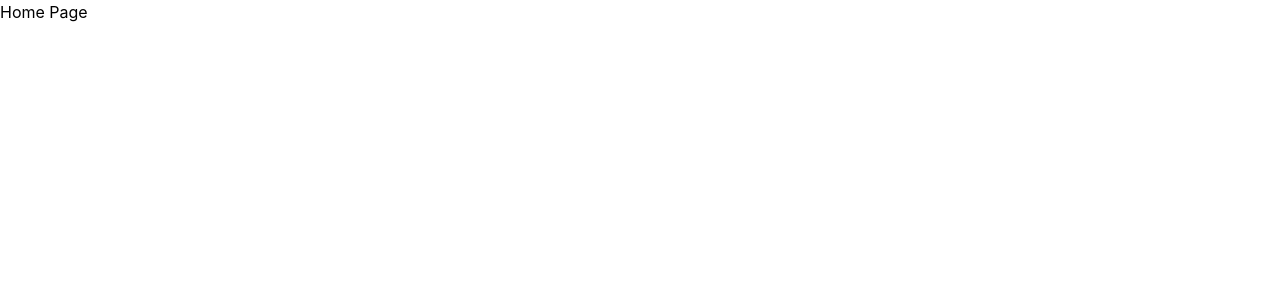
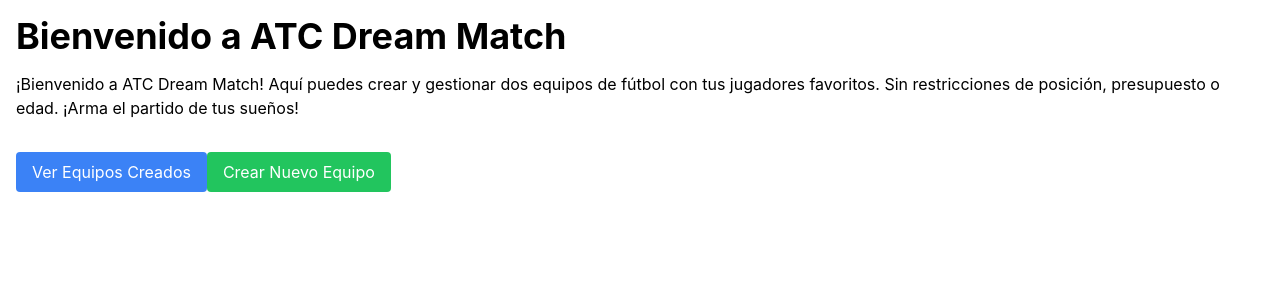
Before and after one commit to rodrigopenayo98/atc-dream-match, a React (Create React App) app: page / in a window 1280 px wide. Shown: the top 300 px of the page. Built offline with nearby package versions, Linux system fonts and the light colour scheme.

Commit message:
update to first home page

```diff
--- a/src/components/PlayerList.js
+++ b/src/components/PlayerList.js
@@ -6,7 +6,7 @@ export function PlayerList ({ onSelect }) {
   const [players, setPlayers] = useState([]);
 
   useEffect(() => {
-    axios.get('https://apifootball.com/api/?action=getPlayers&APIkey=YOUR_API_KEY')
+    axios.get('https://apifootball.com/api/?action=getPlayers&APIkey=024ab6c659cd714a26da8e6198e5983b58805f2141de253e0fa22004988e7fda')
       .then(response => setPlayers(response.data))
       .catch(error => console.error('Error fetching players:', error));
   }, []);
--- a/src/index.js
+++ b/src/index.js
@@ -3,7 +3,7 @@ import ReactDOM from 'react-dom/client';
 import './index.css';
 import App from './App';
 import { Provider } from 'react-redux';
-import store from './store';
+import store from './store/teamsSlice';
 
 const root = ReactDOM.createRoot(document.getElementById('root'));
 
--- a/src/pages/Home.js
+++ b/src/pages/Home.js
@@ -1,5 +1,23 @@
 import React from 'react';
+import { Link } from 'react-router-dom';
 
 export function Home() {
-  return <div>Home Page</div>;
-}
+  return (
+    <div className="container mx-auto p-4">
+      <h1 className="text-4xl font-bold mb-4">Bienvenido a ATC Dream Match</h1>
+      <p className="mb-4">
+      ¡Bienvenido a ATC Dream Match! Aquí puedes crear y gestionar dos equipos de fútbol con tus jugadores favoritos. Sin restricciones de posición, presupuesto o edad. ¡Arma el partido de tus sueños!
+      </p>
+      <div className="space-y-4">
+        <Link to="/teams" className="bg-blue-500 text-white px-4 py-2 rounded inline-block">
+          Ver Equipos Creados
+        </Link>
+        <Link to="/create-team" className="bg-green-500 text-white px-4 py-2 rounded inline-block">
+          Crear Nuevo Equipo
+        </Link>
+      </div>
+    </div>
+  );
+};
+
+export default Home;
```
